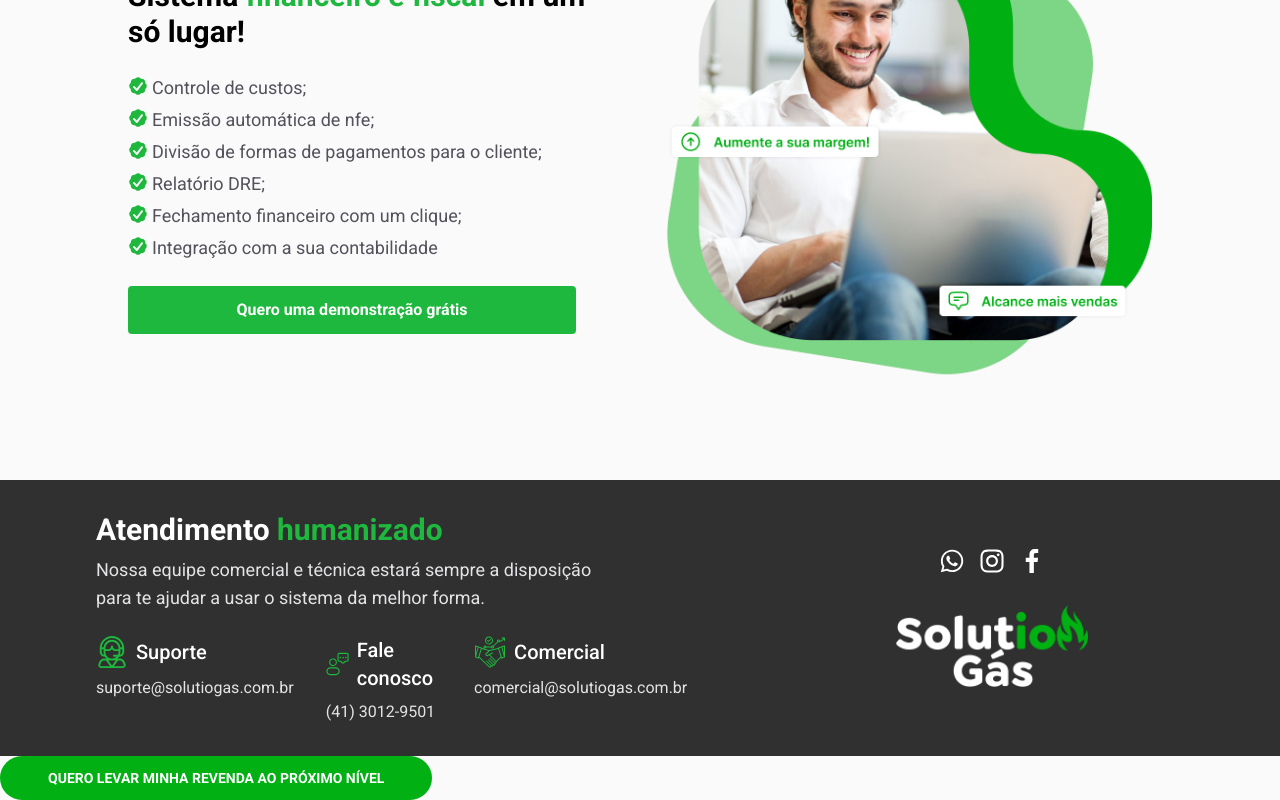
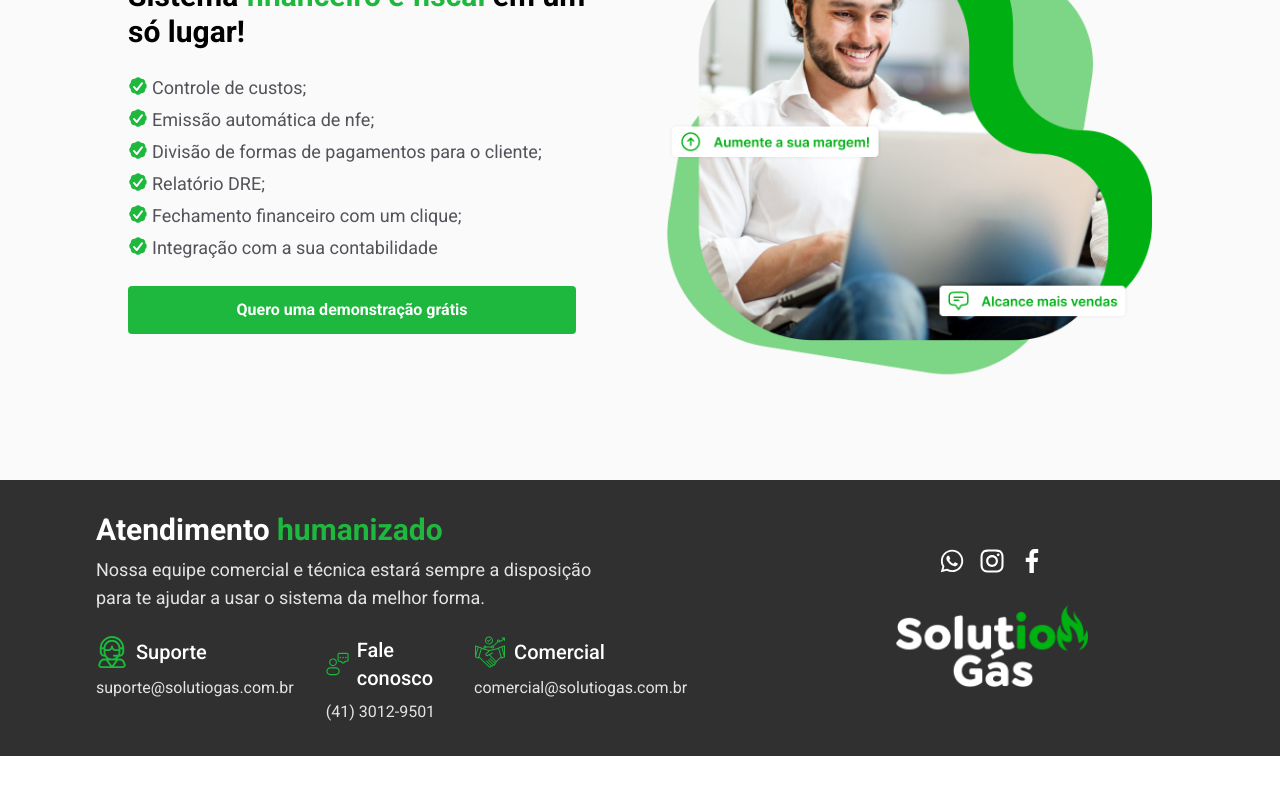
Before and after one commit to leafartech/solutio-gas, a Next.js app: page / in a window 1280 px wide. Shown: the part 3392-4192 px from the top of the page. After the commit the page ends 4148 px from the top, so only its background shows below. Built offline with nearby package versions, Linux system fonts and the light colour scheme.

Commit message:
btn removed

```diff
--- a/src/components/form.tsx
+++ b/src/components/form.tsx
@@ -102,7 +102,7 @@ export function Form({ utm_campaign, utm_content, utm_medium, utm_source, utm_te
 
     return (
         <>
-            <button className="uppercase py-3 px-12 bg-[#01b013] hover:bg-[#01b013de] transition text-white font-bold rounded-full text-sm" onClick={() => setIsFormOpen(!isFormOpen)}>Quero levar minha revenda ao próximo nível</button>
+            {/* <button className="uppercase py-3 px-12 bg-[#01b013] hover:bg-[#01b013de] transition text-white font-bold rounded-full text-sm" onClick={() => setIsFormOpen(!isFormOpen)}>Quero levar minha revenda ao próximo nível</button> */}
             <div className={`fixed top-0 left-0 h-full w-full flex items-center justify-center ${isFormOpen ? 'z-50' : 'opacity-0 -z-50'}`}>
                 <div onClick={() => setIsFormOpen(!isFormOpen)} className="absolute h-full w-full bg-black/60"></div>
                 <form
@@ -157,7 +157,6 @@ export function Form({ utm_campaign, utm_content, utm_medium, utm_source, utm_te
                             <p className="text-center text-zinc-700 text-xl font-medium">{message}</p>
                         </div>
                     )}
-
                 </form>
             </div>
         </>
```
